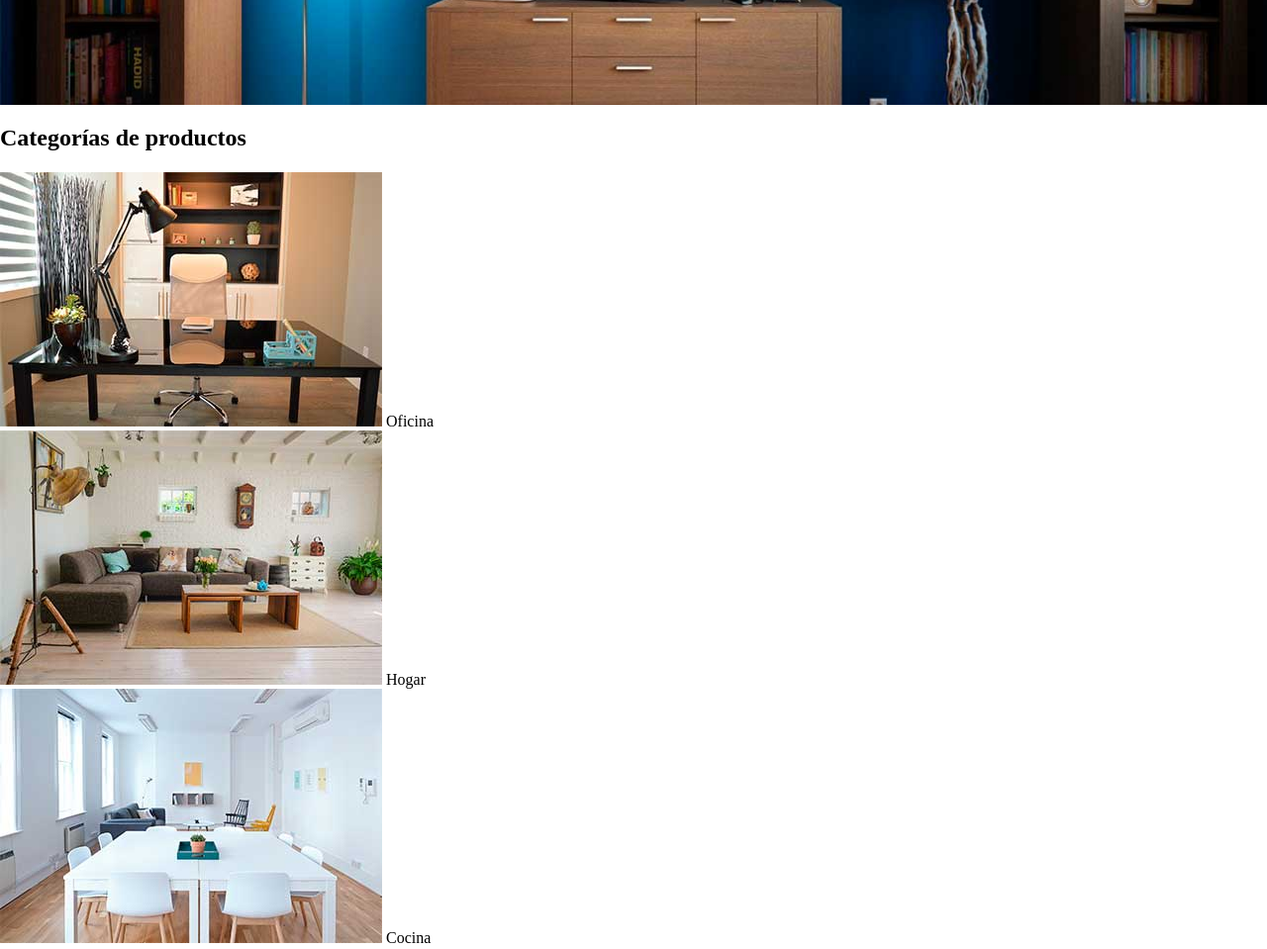
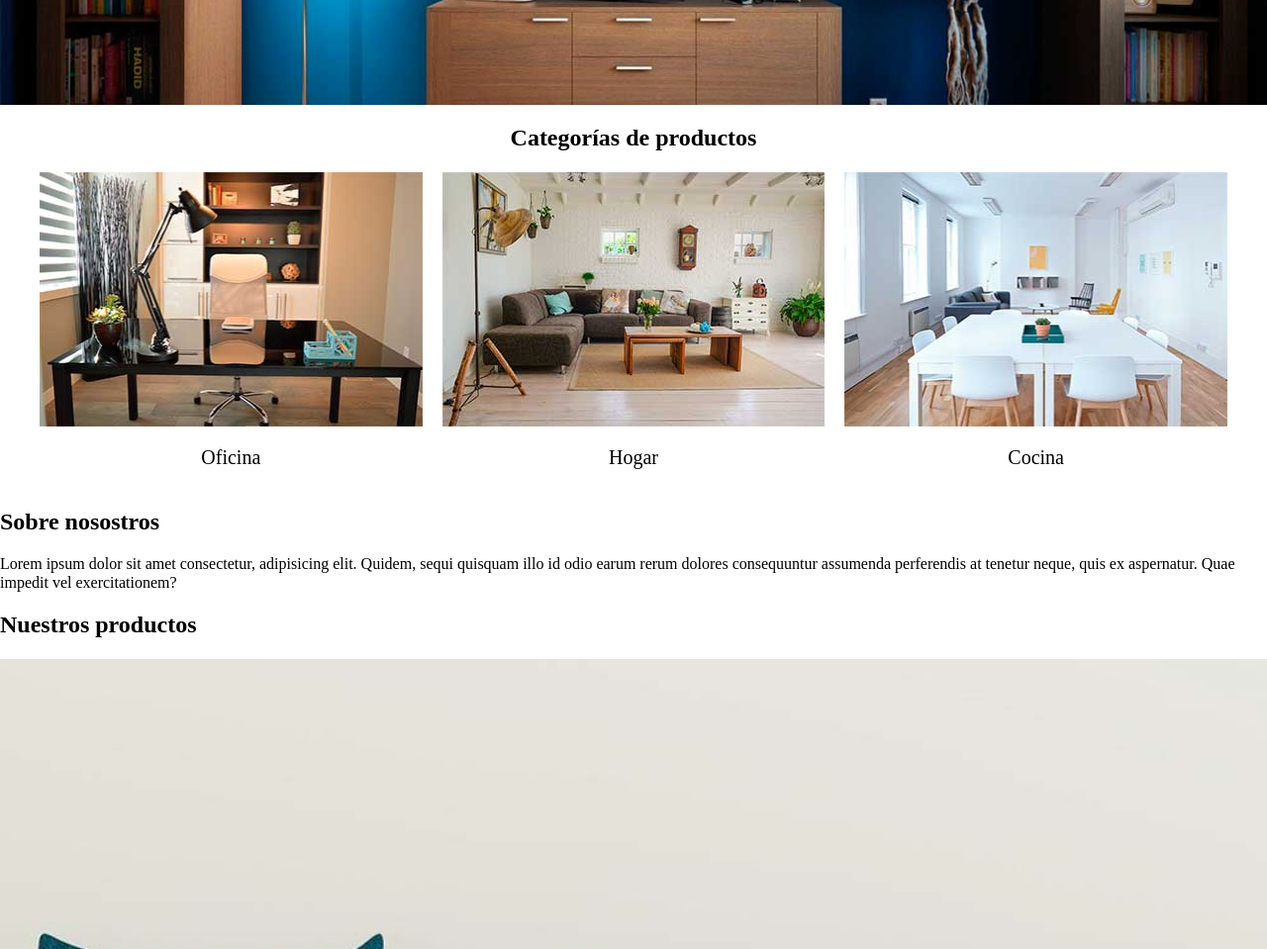
Before and after one commit to D4VID-01/css-udemy, a plain HTML site: page E-comemrce/index.html in a window 1280 px wide. Shown: the part 640-1599 px from the top of the page at 99% size. Drawn offline with Linux system fonts and the light colour scheme.

Commit message:
feat: Sección 4: Introducción a FLEXBOX y CSS Grid

```diff
--- a/E-comemrce/css/app.css
+++ b/E-comemrce/css/app.css
@@ -12,6 +12,11 @@ html {
 a {
     text-decoration: none;
     color: #000;
+}
+
+img {
+    min-width: 100%;
+    display: block;
 }
 
 
@@ -32,6 +37,8 @@ a {
 
 .nav-principal {
     padding: 20px 0;
+    display: flex;
+    justify-content: space-around;
 }
 
 .hero {
@@ -45,3 +52,28 @@ a {
     max-width: 1200px;
     margin: 0 auto 0 auto;
 }
+
+
+/* CATEGORÍAS */
+
+.categorias {
+    text-align: center;
+}
+
+.categoria a {
+    display: block;
+    padding: 20px;
+    font-size: 20px;
+}
+
+.categoria a:hover {
+    background-color: #037bc0;
+    color: #FFFFFF;
+    border-bottom-right-radius: 10px;
+}
+
+.listado-categorias {
+    display: grid;
+    grid-template-columns: repeat(3, 1fr);
+    gap: 20px;
+}
--- a/E-comemrce/index.html
+++ b/E-comemrce/index.html
@@ -28,19 +28,22 @@
 
     </div>
 
-    <section>
+    <section class="contenedor categorias">
         <h2>Categorías de productos</h2>
-        <div>
+
+        <div class="listado-categorias">
+            <div class="categoria">
                 <img src="images/categoria1.jpg" alt="Imagen categoría">
                 <a href="">Oficina</a>
             </div>
-        <div>
+            <div class="categoria">
                 <img src="images/categoria2.jpg" alt="Imagen categoría">
                 <a href="">Hogar</a>
             </div>
-        <div>
+            <div class="categoria">
                 <img src="images/categoria3.jpg" alt="Imagen categoría">
                 <a href="">Cocina</a>
+            </div>
         </div>
     </section>
 
```
Lines whose indentation alone changed are shown as unchanged.
